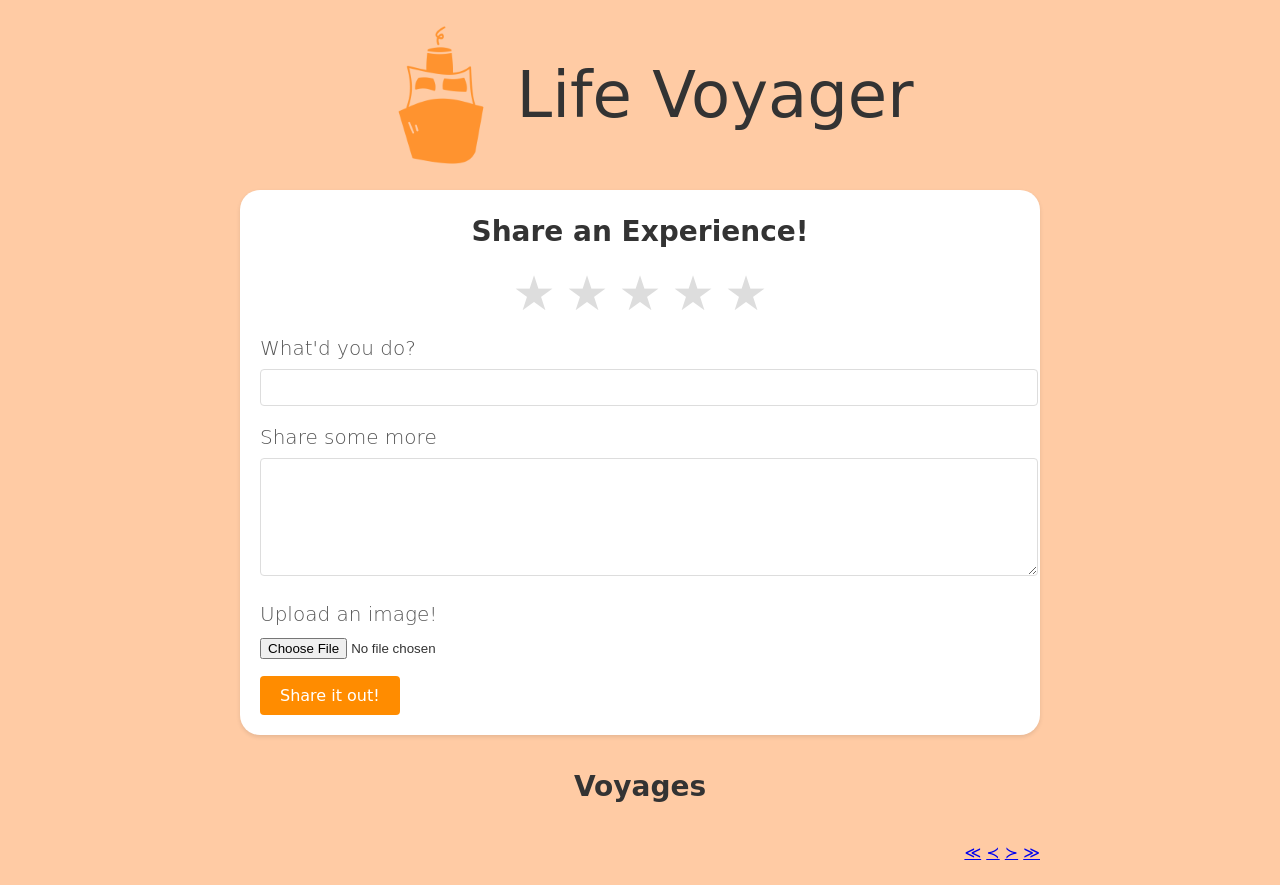
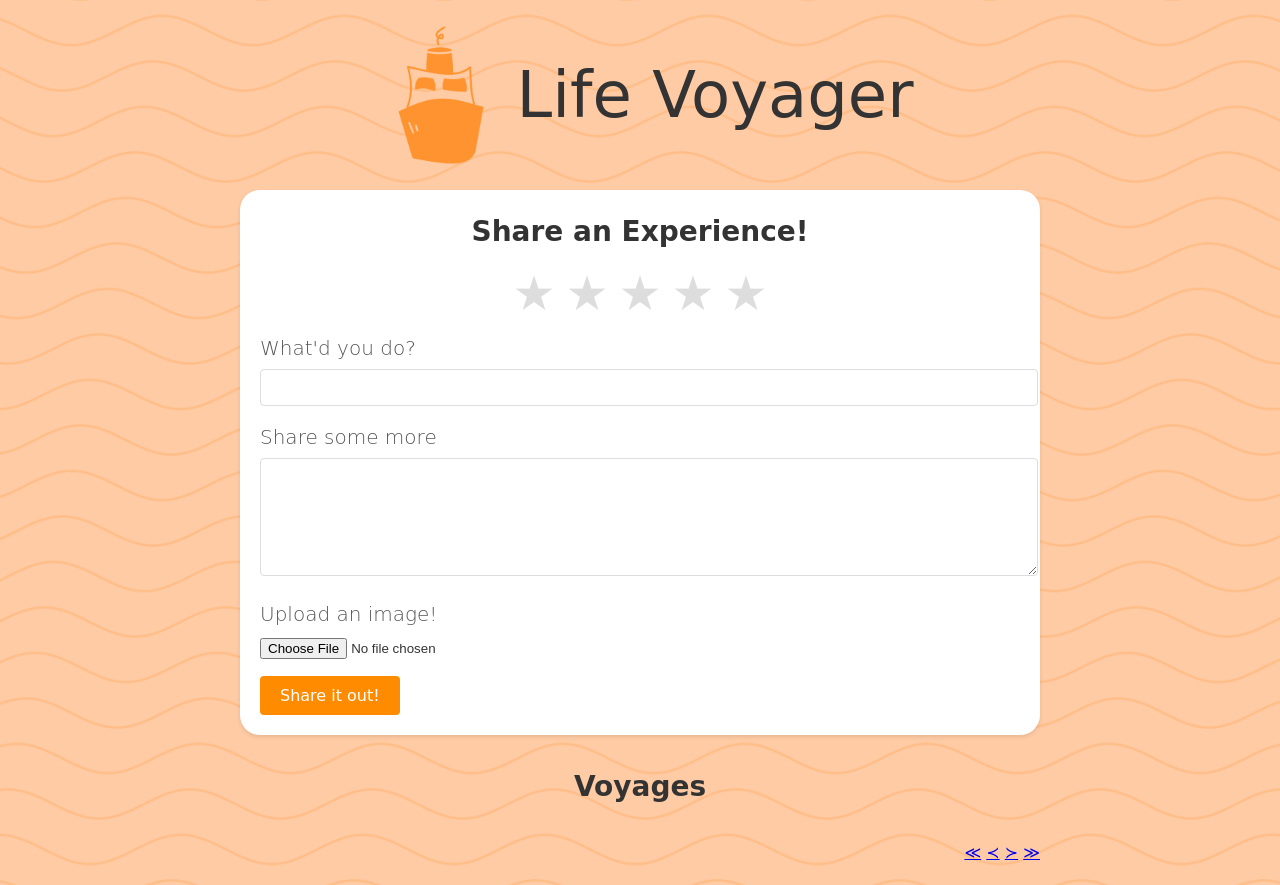
Before and after one commit to KalenShamy/ActivitiesLog, a Flask app: page / in a window 1280 px wide. Run offline with Flask 3, Linux system fonts and the light colour scheme; data that the repository does not hold is empty; parts of the project's set-up code (start-up, migrations or seed data) failed here and were passed over; some web fonts are replaced.

Commit message:
waves go brrr

```diff
--- a/static/style.css
+++ b/static/style.css
@@ -21,6 +21,19 @@ body {
     margin: 0;
     padding: 20px;
     background: var(--background-color);
+}
+
+#background {
+    position: fixed;
+    top: -5vh;
+    left: -5vw;
+    width: 200vw;
+    height: 120vh;
+    background-image: url("/static/images/wave.png");
+    background-repeat: repeat;
+    background-size: contain;
+    opacity: 0.25;
+    z-index: -1;
 }
 
 .container {
--- a/templates/index.html
+++ b/templates/index.html
@@ -18,6 +18,41 @@
     <link href="https://fonts.googleapis.com/css2?family=Badeen+Display&display=swap" rel="stylesheet">
 </head>
 <body>
+    <div id="background" background="../static/images/wave.png"></div>
+    <script>
+        document.addEventListener("DOMContentLoaded", () => {
+            const background = document.getElementById('background');
+
+            let currentX = 0;
+            let oldMouseX = 0;
+            let mouseX = 0;
+            let diffX = 0;
+            const scrollSpeed = 0.02; // Controls constant left scroll speed
+            const easing = 0.001; // Controls how smoothly it follows the mouse
+
+            // Update target Y position based on mouse movement
+            window.addEventListener('mousemove', (e) => {
+                mouseX = e.clientX;
+            });
+
+            function animate() {
+                // Move left continuously
+                diffX = oldMouseX - mouseX;
+                oldMouseX = mouseX;
+
+                currentX -= scrollSpeed;
+                currentX -= diffX * easing;
+
+
+                // Apply the new background position
+                background.style.backgroundPosition = `${currentX}% 0%`;
+
+                requestAnimationFrame(animate);
+            }
+
+            animate();
+        });
+    </script>
     <div class="container">
         <a class="header" href="/?page=1" >
             <img src="../static/images/voyageLogo.png" alt="Life Voyager Logo" class="logo">
```
Also changed, not shown: static/images/wave.png (added), 1 other file.
